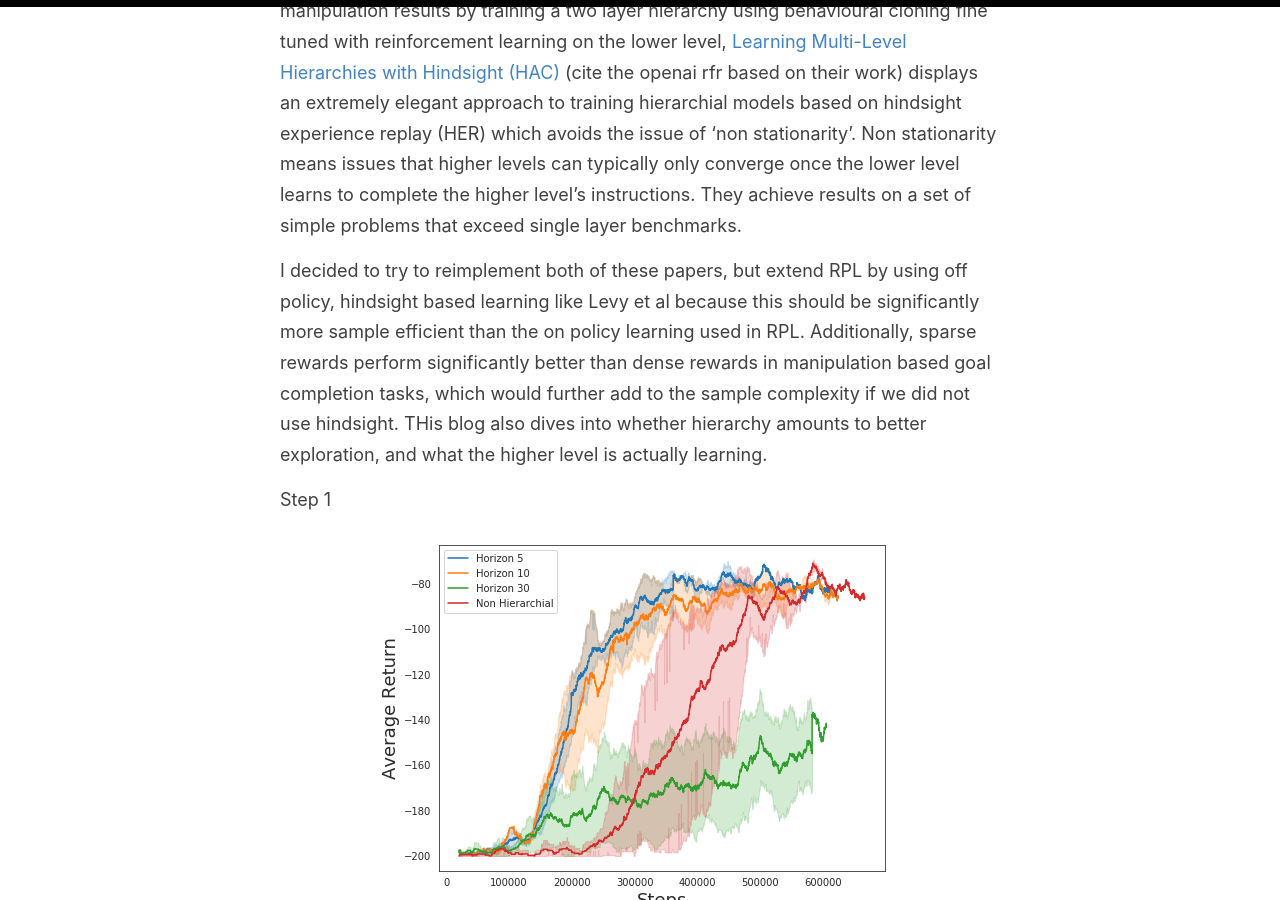
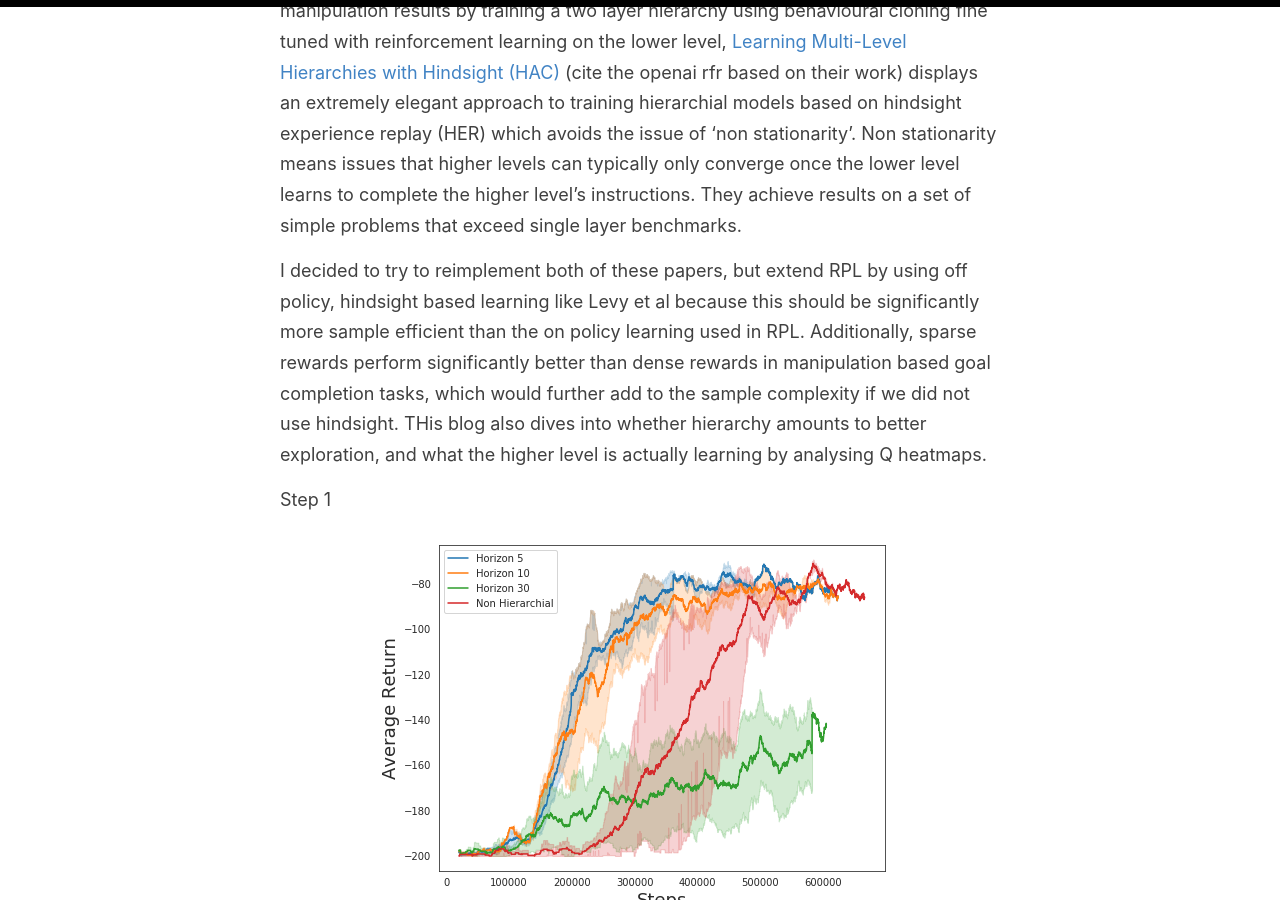
Before and after one commit to sholtodouglas/sholtodouglas.github.io, a Jekyll site: the page built from _posts/2020-03-21-Dissecting_Hierarchial_RL.md, in a window 1280 px wide and 900 px high, scrolled down 1087 px. Built offline with Jekyll 4.4.1, drawn with Linux system fonts in a browser that asks for light colours.

Commit message:
Update 2020-03-21-Dissecting_Hierarchial_RL.md

```diff
--- a/_posts/2020-03-21-Dissecting_Hierarchial_RL.md
+++ b/_posts/2020-03-21-Dissecting_Hierarchial_RL.md
@@ -11,7 +11,7 @@ Despite this, it has largely failed to deliver on the hype. No major results use
 
 Quite recently, two pieces of work made me interested in exploring whether this was about to change. [Relay Policy Learning (RPL) ](https://relay-policy-learning.github.io/) achieved state of the art robotic manipulation results by training a two layer hierarchy using behavioural cloning fine tuned with reinforcement learning on the lower level, [Learning Multi-Level Hierarchies with Hindsight (HAC)](https://arxiv.org/pdf/1712.00948.pdf) (cite the openai rfr based on their work) displays an extremely elegant approach to training hierarchial models based on hindsight experience replay (HER) which avoids the issue of 'non stationarity'. Non stationarity means issues that higher levels can typically only converge once the lower level learns to complete the higher level's instructions. They achieve results on a set of simple problems that exceed single layer benchmarks.
 
-I decided to try to reimplement both of these papers, but extend RPL by using off policy, hindsight based learning like Levy et al because this should be significantly more sample efficient than the on policy learning used in RPL. Additionally, sparse rewards perform significantly better than dense rewards in manipulation based goal completion tasks, which would further add to the sample complexity if we did not use hindsight. THis blog also dives into whether hierarchy amounts to better exploration, and what the higher level is actually learning.
+I decided to try to reimplement both of these papers, but extend RPL by using off policy, hindsight based learning like Levy et al because this should be significantly more sample efficient than the on policy learning used in RPL. Additionally, sparse rewards perform significantly better than dense rewards in manipulation based goal completion tasks, which would further add to the sample complexity if we did not use hindsight. THis blog also dives into whether hierarchy amounts to better exploration, and what the higher level is actually learning by analysing Q heatmaps.
 
 Step 1
 
```
